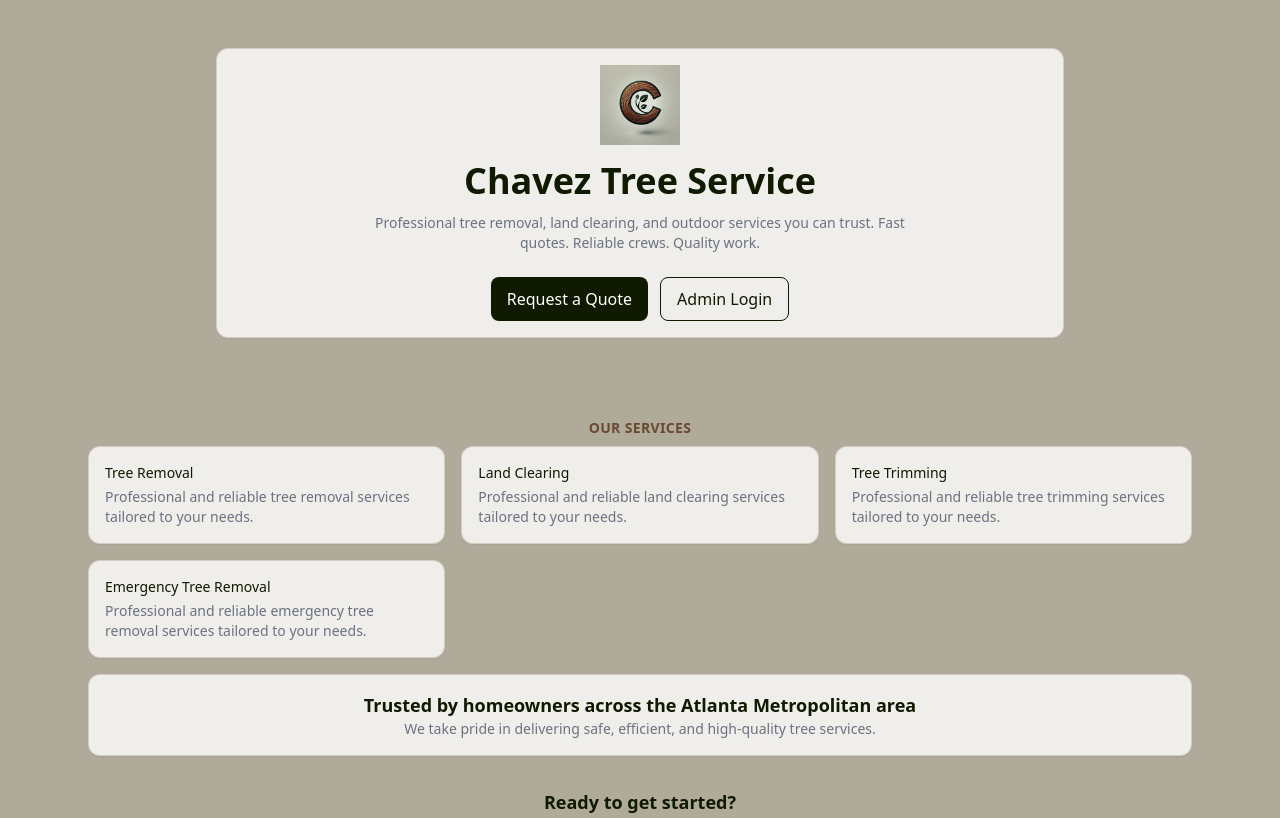
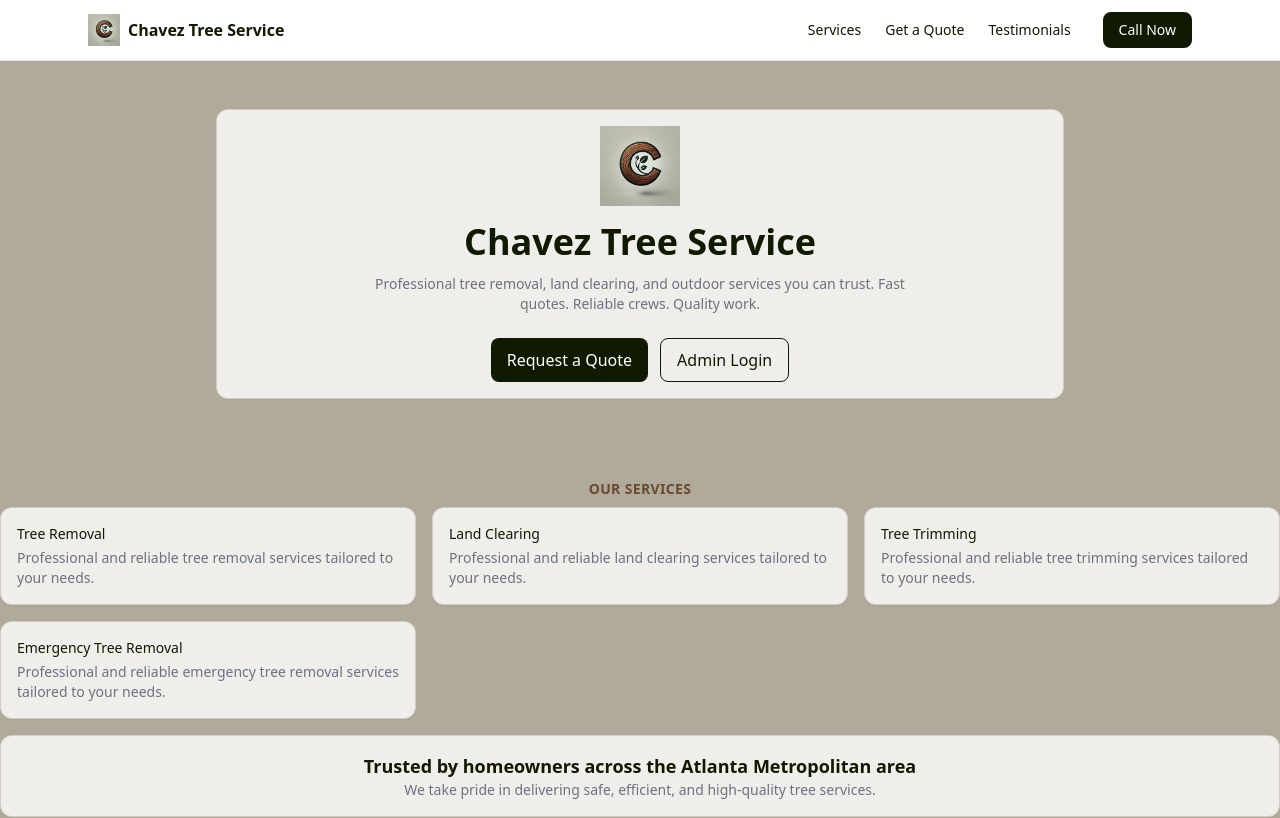
Before and after one commit to ErvinChavez/treeFrontend, a Next.js app: page / in a window 1280 px wide. Shown: the top 818 px of the page. Built offline with nearby package versions, Linux system fonts and the light colour scheme; no server answers.

Commit message:
fixed overlapping call button and socials

```diff
--- a/components/common/CallButton.js
+++ b/components/common/CallButton.js
@@ -1,22 +1,10 @@
-export default function({className = ""}) {
+export default function CallButton() {
     return (
-        <>
-           {/* Desktop Button */}
-            <a
-                href="tel:+4048861996"
-                className={`hidden md:inline-flex btn btn-accent ${className}`}
-            >
+        <a
+            href="tel:+4048861996"
+            className="fixed bottom-0 left-0 w-full btn btn-accent rounded-none md:hidden z-50 shadow-lg"
+        >
             Call Now
-            </a>
-
-            {/* Mobile Sticky Button */}
-            <a
-                href="tel:+4048861996"
-                className="fixed bottom-0 left-0 w-full btn btn-accent rounded-none md:hidden z-50"
-            >
-            Call Now
-            </a>
-        </>
-
+        </a>
     )
 }
--- /dev/null
+++ b/components/layout/ClientNavbar.js
@@ -0,0 +1,43 @@
+import Link from "next/link";
+
+export default function ClientNavbar() {
+  return (
+    <header className="bg-white border-b border-gray-200 sticky top-0 z-50">
+      <div className="max-w-6xl mx-auto px-6 py-3 flex items-center justify-between">
+
+        {/* Logo (acts as Home button) */}
+        <Link href="/" className="flex items-center gap-2">
+          <img
+            src="/chavezLogo.png"
+            alt="Chavez Tree Service"
+            className="h-8 w-8"
+          />
+          <span className="font-semibold text-brand-dark">
+            Chavez Tree Service
+          </span>
+        </Link>
+
+        {/* Navigation */}
+        <nav className="hidden md:flex items-center gap-6 text-sm">
+          <Link href="/services" className="hover:text-brand-dark transition">
+            Services
+          </Link>
+          <Link href="/quote" className="hover:text-brand-dark transition">
+            Get a Quote
+          </Link>
+          <Link href="/testimonials" className="hover:text-brand-dark transition">
+            Testimonials
+          </Link>
+
+          {/* Call Button */}
+          <a
+            href="tel:4048861996"
+            className="btn btn-primary ml-2"
+          >
+            Call Now
+          </a>
+        </nav>
+      </div>
+    </header>
+  );
+}
--- a/components/layout/Footer.js
+++ b/components/layout/Footer.js
@@ -1,6 +1,6 @@
 export default function Footer() {
   return (
-    <footer className="bg-brand-dark text-white mt-12 border-t border-white/10">
+    <footer className="bg-brand-dark text-white mt-12 border-t border-white/10 pb-20 md:pb-0" >
 
       {/* Logo */}
       <div className="flex justify-center pt-6">
--- a/pages/_app.js
+++ b/pages/_app.js
@@ -3,6 +3,7 @@ import '../styles/globals.css'; // import Tailwind and any global CSS
 import { ApolloProvider } from '@apollo/client'; //the wrapper component
 import { useRouter } from 'next/router';
 
+import ClientNavbar from "@/components/layout/ClientNavbar";
 import client from "../lib/apollo"; //the bridge with apollo.js
 import Footer from "@/components/layout/Footer";
 import CallButton from '@/components/common/CallButton';
@@ -17,7 +18,9 @@ export default function App({ Component, pageProps }) {
     //This causes the client connection to every single page and component in your project
     <ApolloProvider client={client}>
       <>
-        <main className={!isAdmin ? "pb-20 app-container" : ""}>
+        {!isAdmin && <ClientNavbar/>}
+
+        <main className={!isAdmin ? "pb-20" : ""}>
           <Component {...pageProps} />
         </main>
 
--- a/pages/index.js
+++ b/pages/index.js
@@ -40,9 +40,8 @@ export default function Home() {
               Request a Quote
             </button>
 
-
             <button
-              nClick={() => router.push("/admin/login")}
+              onClick={() => router.push("/admin/login")}
               className="btn btn-outline"
             >
               Admin Login
--- a/pages/quote.js
+++ b/pages/quote.js
@@ -1,4 +1,3 @@
-import { gql } from "@apollo/client";
 import { createApolloClient } from "@/lib/apollo";
 import QuoteForm from "@/components/forms/QuoteForm";
 import { GET_SERVICES } from "@/lib/graphql/queries/services";
```
